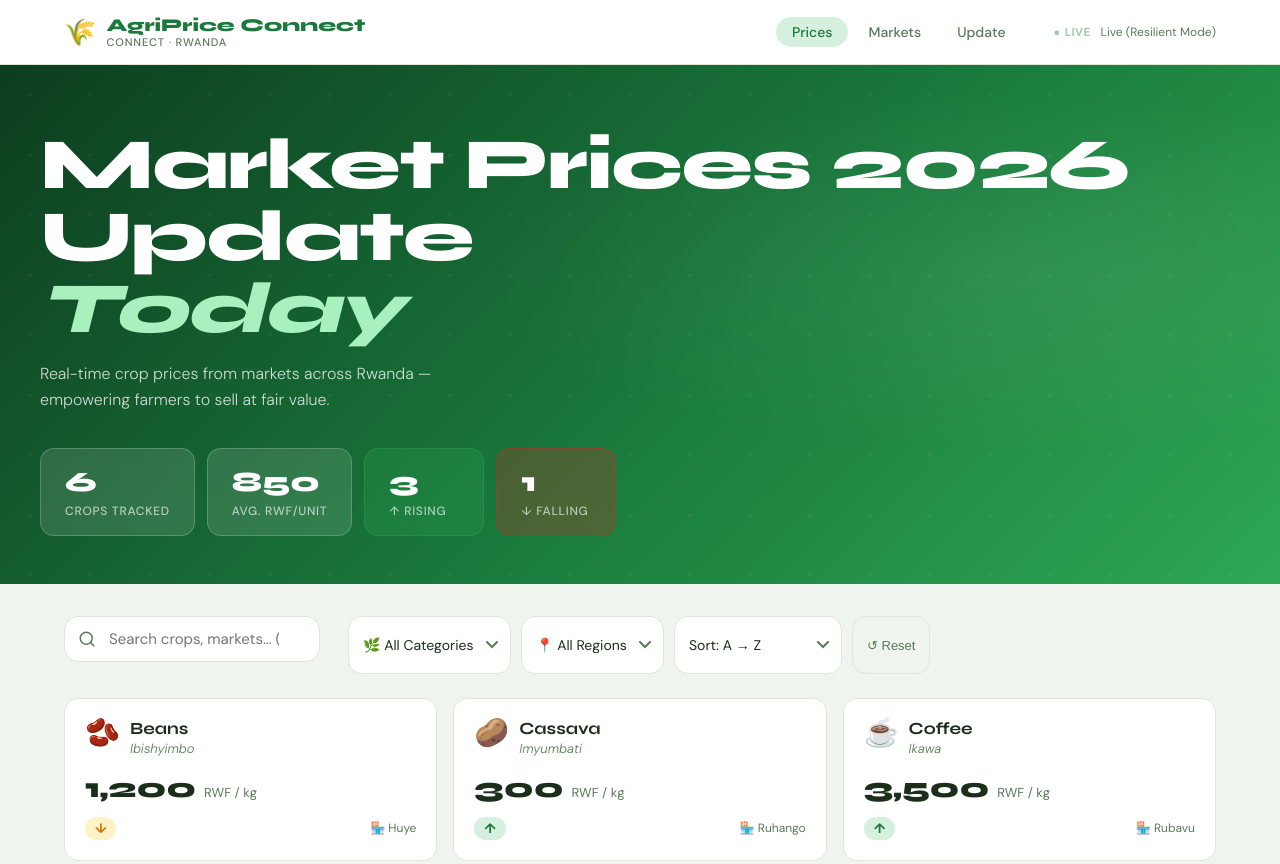
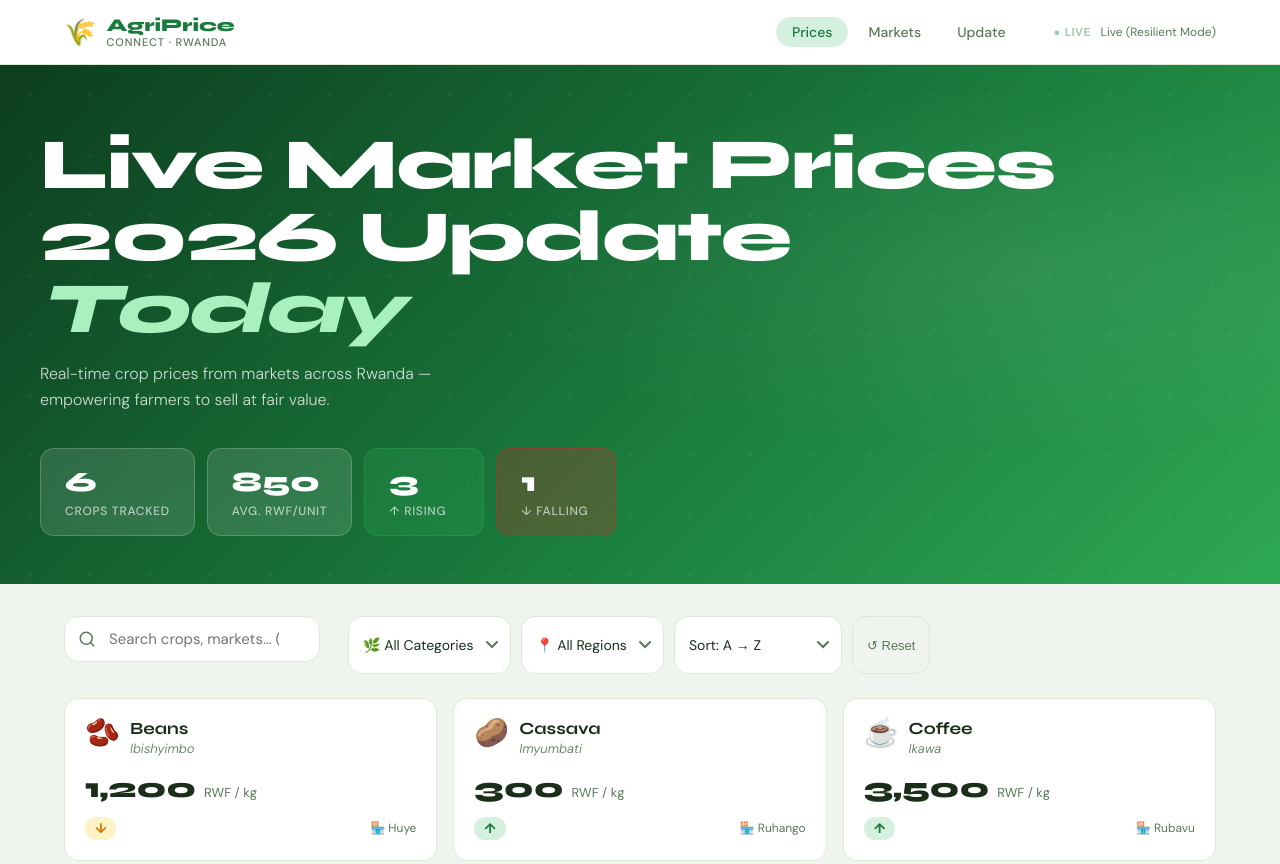
Before and after one commit to LassyGAKUBA/Agriprice-Connect, a website: page frontend/index.html in a window 1280 px wide. Shown: the top 864 px of the page. Drawn offline with Linux system fonts and the light colour scheme; no server answers.

Commit message:
Update index.html

```diff
--- a/frontend/index.html
+++ b/frontend/index.html
@@ -16,7 +16,7 @@
     <div class="logo">
       <div class="logo-icon">🌾</div>
       <div class="logo-text">
-        <span class="logo-title">AgriPrice Connect</span>
+        <span class="logo-title">AgriPrice</span>
         <span class="logo-sub">Connect · Rwanda</span>
       </div>
     </div>
@@ -36,7 +36,7 @@
 <section class="hero">
   <div class="hero-bg"></div>
   <div class="hero-content">
-    <h1 class="hero-title">Market Prices 2026 Update<br><em>Today</em></h1>
+    <h1 class="hero-title">Live Market Prices 2026 Update<br><em>Today</em></h1>
     <p class="hero-subtitle">Real-time crop prices from markets across Rwanda — empowering farmers to sell at fair value.</p>
     <div class="stats-row">
       <div class="stat-card"><span class="stat-num" id="statCrops">—</span><span class="stat-label">Crops Tracked</span></div>
```
